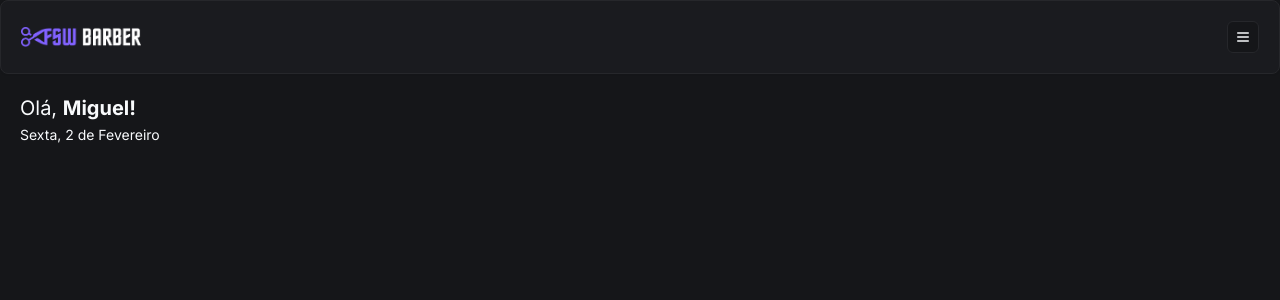
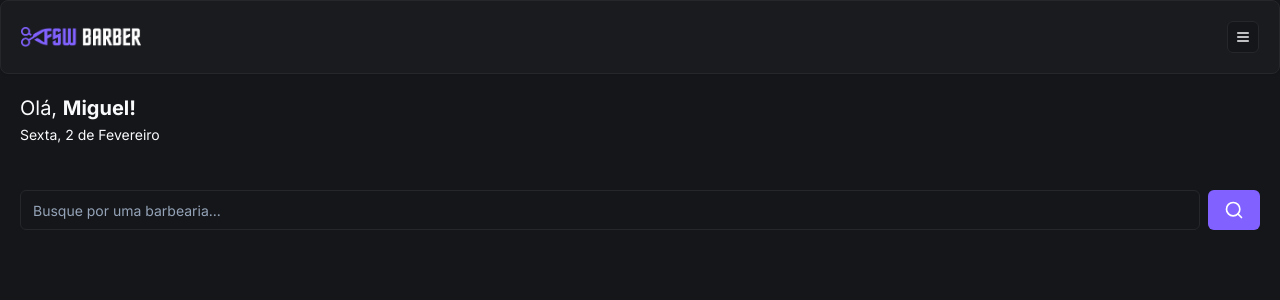
Before and after one commit to GustavoYM01/fullstackweek-barber, a Next.js app: page / in a window 1280 px wide. Shown: the top 300 px of the page. Built offline with nearby package versions, Linux system fonts and the light colour scheme.

Commit message:
feat: add initial search component

```diff
--- /dev/null
+++ b/app/(home)/_components/search.tsx
@@ -0,0 +1,16 @@
+import { Button } from "@/app/_components/ui/button";
+import { Input } from "@/app/_components/ui/input";
+import { SearchIcon } from "lucide-react";
+
+const Search = () => {
+  return (
+    <div className="flex items-center gap-2">
+      <Input placeholder="Busque por uma barbearia..." />
+      <Button variant={"default"}>
+        <SearchIcon size={20} />
+      </Button>
+    </div>
+  );
+};
+
+export default Search;
--- a/app/(home)/page.tsx
+++ b/app/(home)/page.tsx
@@ -1,5 +1,6 @@
 import Image from "next/image";
 import Header from "../_components/header";
+import Search from "./_components/search";
 
 export default function Home() {
   const showDate = () => {
@@ -27,6 +28,9 @@ export default function Home() {
         </h2>
         <span className="text-sm">{showDate()}</span>
       </div>
+      <div className="px-5 mt-6">
+        <Search />
+      </div>
     </div>
   );
 }
--- /dev/null
+++ b/app/_components/ui/input.tsx
@@ -0,0 +1,25 @@
+import * as React from "react"
+
+import { cn } from "@/app/_lib/utils"
+
+export interface InputProps
+  extends React.InputHTMLAttributes<HTMLInputElement> {}
+
+const Input = React.forwardRef<HTMLInputElement, InputProps>(
+  ({ className, type, ...props }, ref) => {
+    return (
+      <input
+        type={type}
+        className={cn(
+          "flex h-10 w-full rounded-md border border-input bg-background px-3 py-2 text-sm ring-offset-background file:border-0 file:bg-transparent file:text-sm file:font-medium placeholder:text-muted-foreground focus-visible:outline-none focus-visible:ring-2 focus-visible:ring-ring focus-visible:ring-offset-2 disabled:cursor-not-allowed disabled:opacity-50",
+          className
+        )}
+        ref={ref}
+        {...props}
+      />
+    )
+  }
+)
+Input.displayName = "Input"
+
+export { Input }
```
